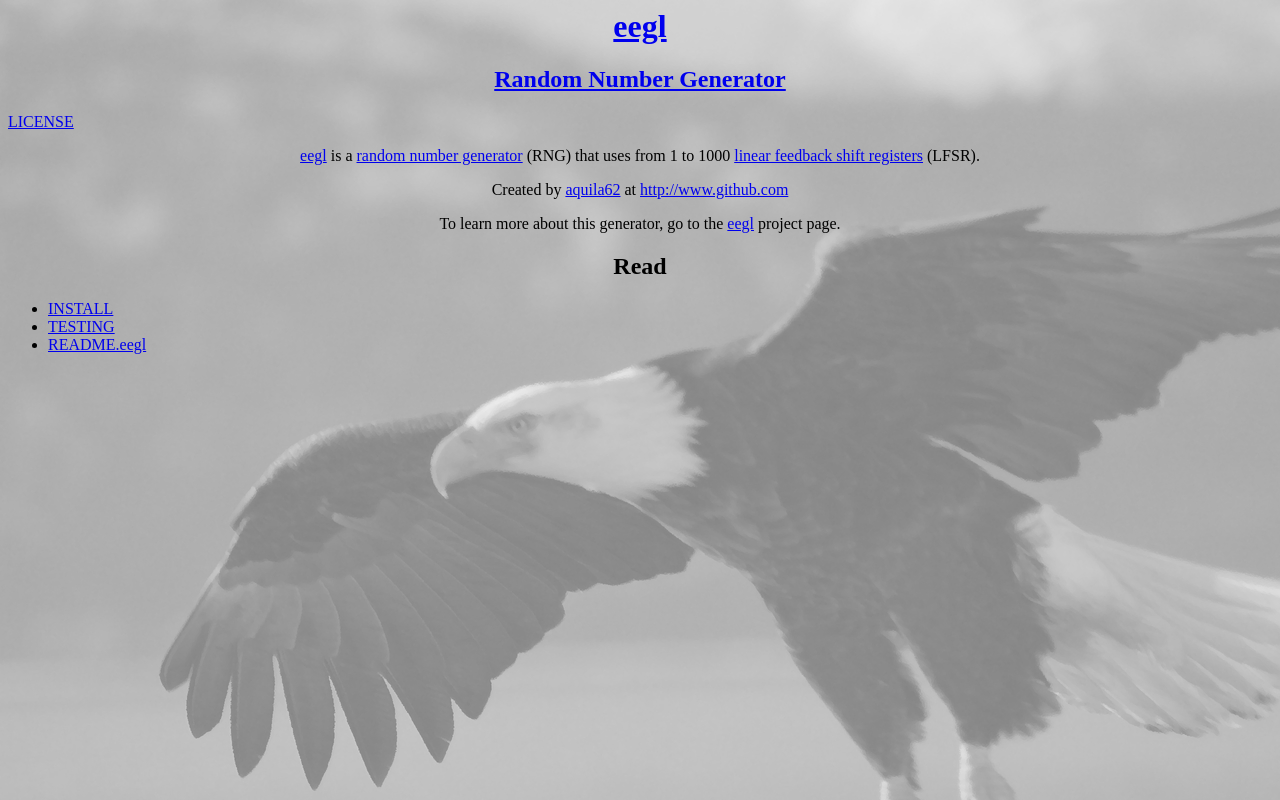
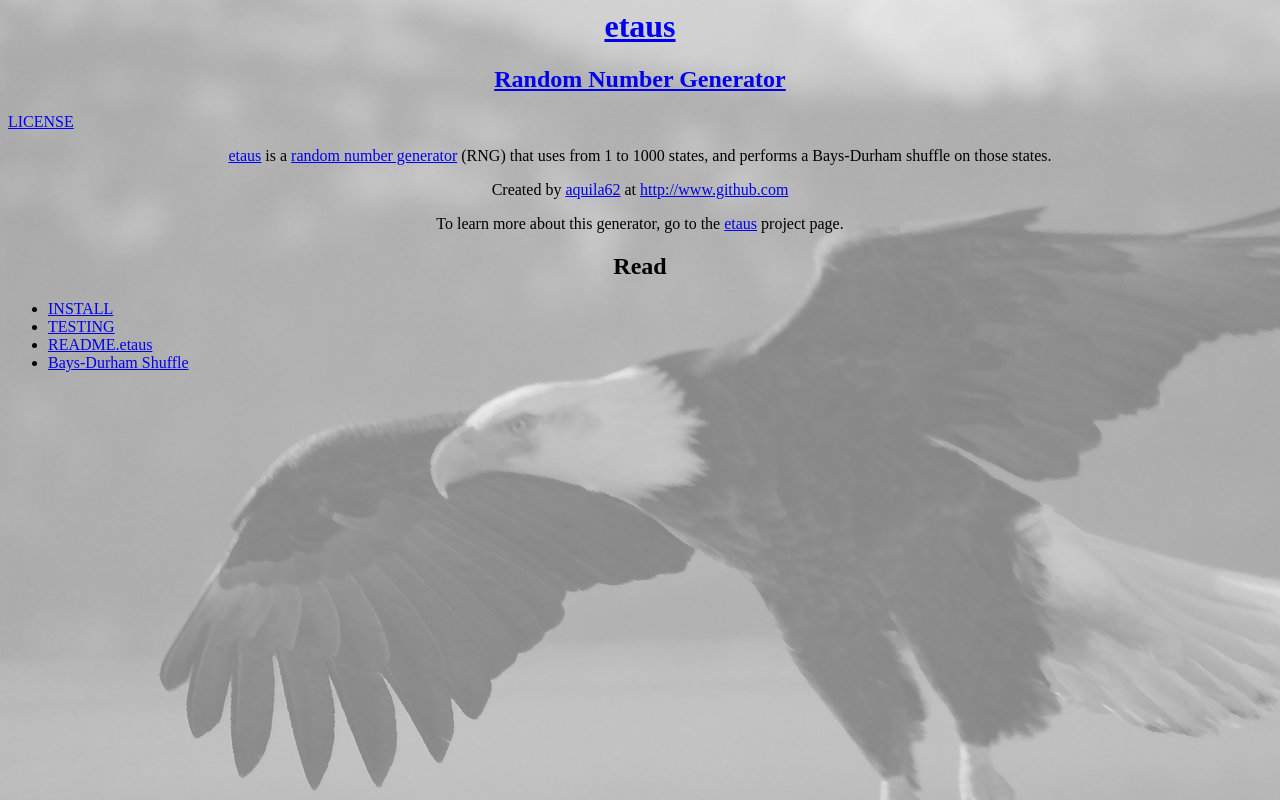
Before and after one commit to aquila62/aquila62.github.io, a plain HTML site: page index.html in a window 1280 px wide. Drawn offline with Linux system fonts and the light colour scheme.

Commit message:
Focus on etaus

```diff
--- a/index.html
+++ b/index.html
@@ -6,8 +6,8 @@ aquila62.github.io
 </HEAD>
 <BODY BACKGROUND="eegl002ab.jpeg">
 <H1 ALIGN=CENTER>
-<A HREF="http://www.github.com/aquila62/eegl">
-eegl</A>
+<A HREF="http://www.github.com/aquila62/etaus">
+etaus</A>
 </H1>
 <H2 ALIGN=CENTER>
 <A HREF="http://en.wikipedia.org/wiki/Pseudorandom_number_generator">
@@ -17,15 +17,13 @@ Random Number Generator</A>
 <A HREF="http://www.gnu.org/licenses/old-licenses/gpl-2.0.html">
 LICENSE</A>
 <P ALIGN=CENTER>
-<A HREF="http://www.github.com/aquila62/eegl">
-eegl</A>
+<A HREF="http://www.github.com/aquila62/etaus">
+etaus</A>
 is a
 <A HREF="http://en.wikipedia.org/wiki/Pseudorandom_number_generator">
 random number generator</A>
-(RNG) that uses from 1 to 1000
-<A HREF="http://en.wikipedia.org/wiki/Linear_feedback_shift_register">
-linear feedback shift registers</A>
-(LFSR).
+(RNG) that uses from 1 to 1000 states,
+and performs a Bays-Durham shuffle on those states.
 <P ALIGN=CENTER>
 Created by
 <A HREF="http://www.github.com/aquila62">
@@ -35,8 +33,8 @@ at
 http://www.github.com</A>
 <P ALIGN=CENTER>
 To learn more about this generator, go to the
-<A HREF="http://www.github.com/aquila62/eegl">
-eegl</A> project page.
+<A HREF="http://www.github.com/aquila62/etaus">
+etaus</A> project page.
 <P ALIGN=CENTER>
 <H2 ALIGN=CENTER>
 Read
@@ -44,16 +42,20 @@ Read
 <P ALIGN=CENTER>
 <UL>
 <LI>
-<A HREF="http://www.github.com/aquila62/eegl/blob/master/INSTALL">
+<A HREF="http://www.github.com/aquila62/etaus/blob/master/INSTALL">
 INSTALL</A>
 </LI>
 <LI>
-<A HREF="http://www.github.com/aquila62/eegl/blob/master/TESTING">
+<A HREF="http://www.github.com/aquila62/etaus/blob/master/TESTING">
 TESTING</A>
 </LI>
 <LI>
-<A HREF="http://www.github.com/aquila62/eegl/blob/master/README.eegl">
-README.eegl</A>
+<A HREF="http://www.github.com/aquila62/etaus/blob/master/README.etaus">
+README.etaus</A>
+</LI>
+<LI>
+<A HREF="http://www.github.com/aquila62/Bays_Durham_Shuffle/blob/master/README.bays">
+Bays-Durham Shuffle</A>
 </LI>
 </UL>
 <P>
```
